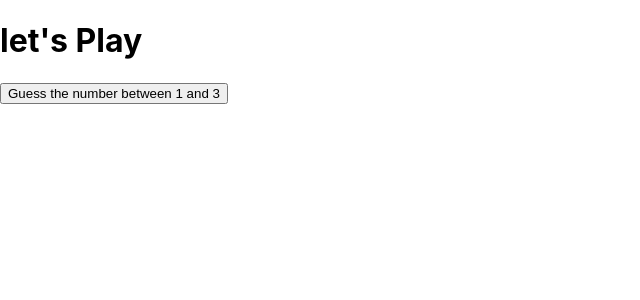
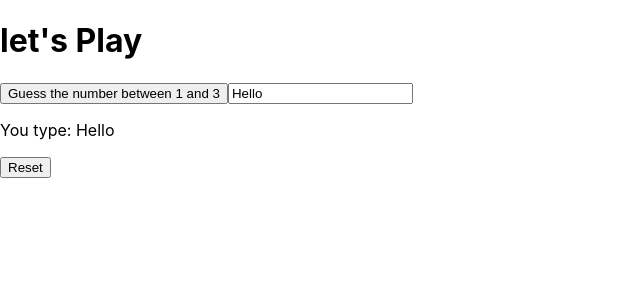
Before and after one commit to arbor0711/react-component, a React (Create React App) app: page / in a window 1280 px wide. Shown: the top 300 px of the page, without its empty margins (0-640 px from the left). Built offline with nearby package versions, Linux system fonts and the light colour scheme.

Commit message:
first hook touch

```diff
--- a/src/App.js
+++ b/src/App.js
@@ -1,5 +1,5 @@
 import ModeToggler from "./components/ModeToggler";
-
+import InputComponent from "./components/InputComponent";
 function App() {
   const handleClick = () => {
     let randomNum = Math.floor(Math.random() * 3) + 1;
@@ -10,7 +10,10 @@ function App() {
   return (
     <div>
       <h1>let's Play</h1>
+
       <button onClick={handleClick}>Guess the number between 1 and 3</button>
+
+      <InputComponent />
     </div>
   );
 }
--- /dev/null
+++ b/src/components/InputComponent.js
@@ -0,0 +1,17 @@
+import { useState } from "react";
+
+export default function InputComponent() {
+  const [inputText, setText] = useState("Hello");
+
+  function handleChange(e) {
+    setText(e.target.value);
+  }
+
+  return (
+    <>
+      <input value={inputText} onChange={handleChange} />
+      <p>You type: {inputText}</p>
+      <button onClick={() => (setText = "Hello")}>Reset</button>
+    </>
+  );
+}
```
